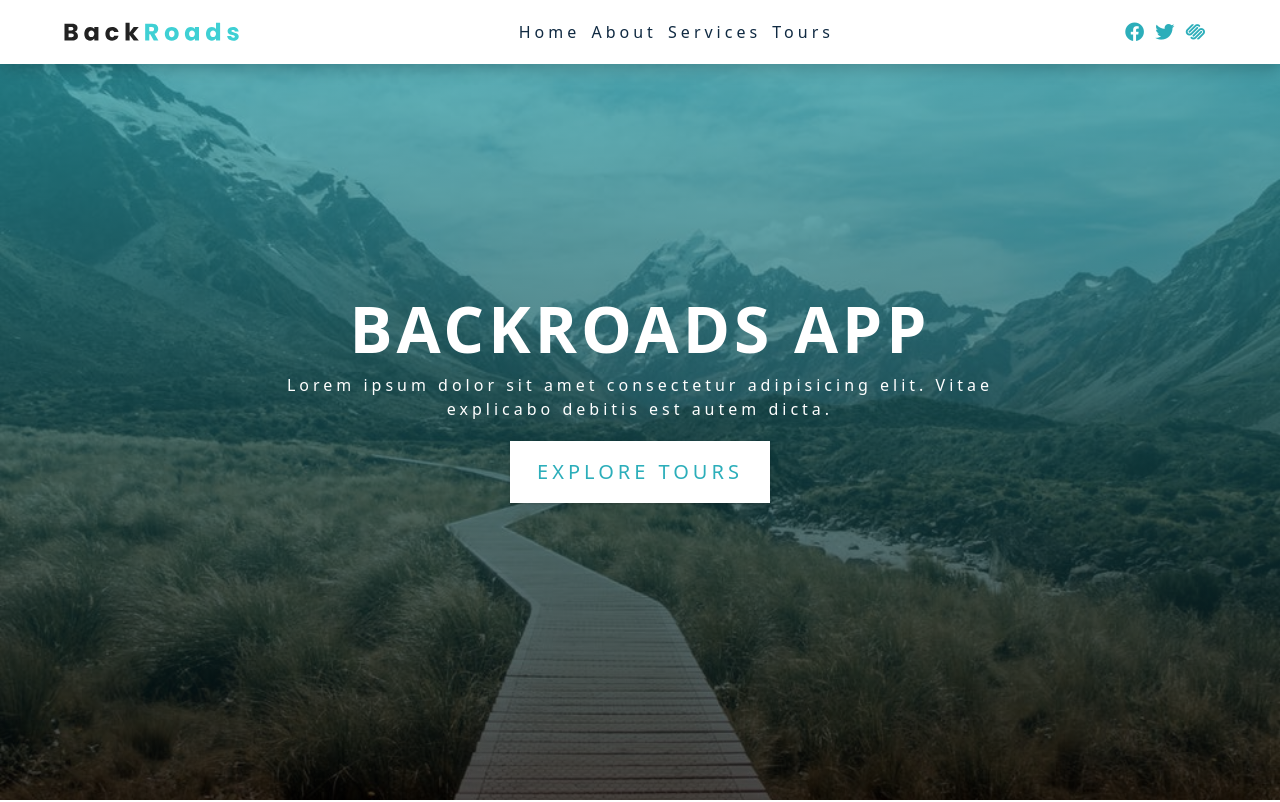
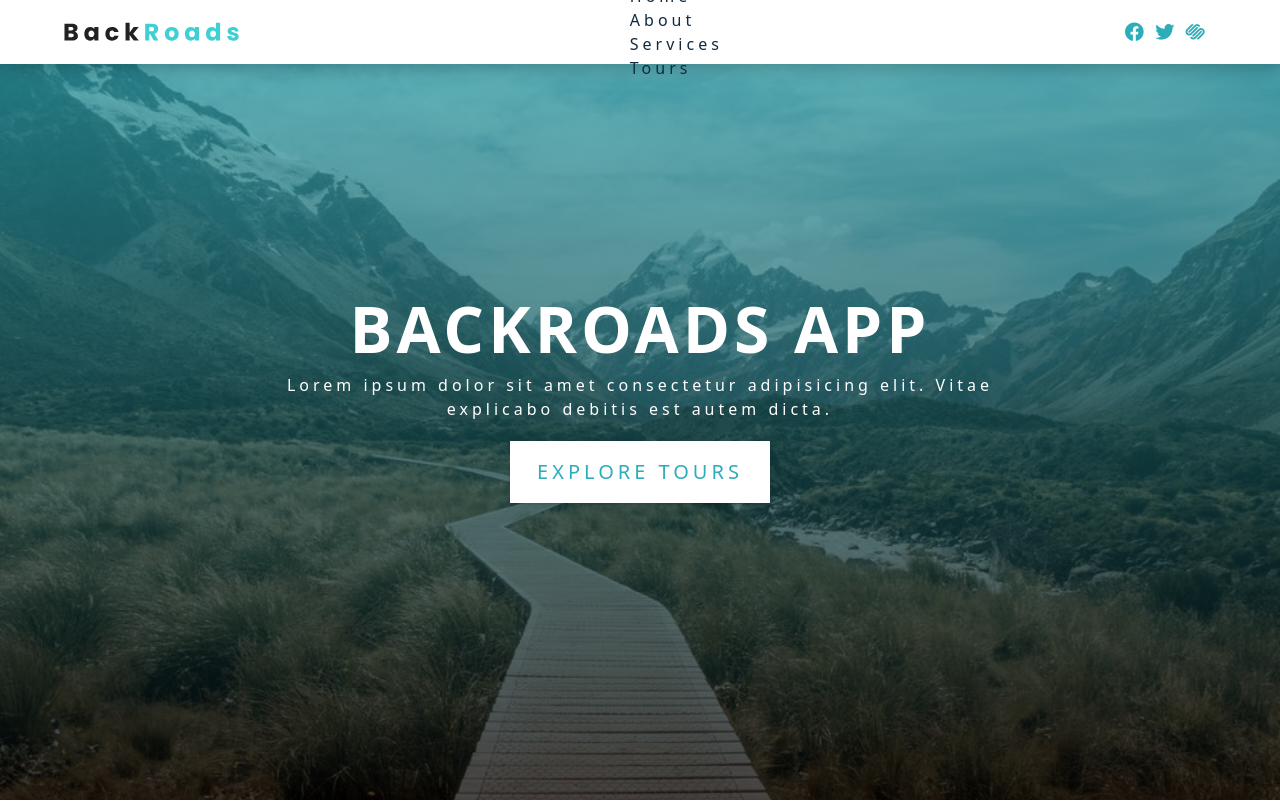
Before and after one commit to isnendyankp/backroads, a React (Create React App) app: page / in a window 1280 px wide. Shown: the top 802 px of the page. Built offline with nearby package versions, Linux system fonts and the light colour scheme.

Commit message:
Page Links Components:  create parentClass & item Class

```diff
--- a/src/components/Footer.js
+++ b/src/components/Footer.js
@@ -1,18 +1,11 @@
-import { pageLinks, socialLinks } from '../data'
+import { socialLinks } from '../data'
+import PageLinks from './PageLinks'
 
 const Footer = () => {
   return (
     <footer className="section footer">
-      <ul className="footer-links">
-        {pageLinks.map((link)=>{
-          const {id, href, text} = link
-          return (
-               <li key={id}>
-                    <a href={href} className="footer-link">{text}</a>
-              </li>
-          )
-        })}
-      </ul>
+      <PageLinks parentClass='footer-links' itemClass='footer-link' />
+
       <ul className="footer-icons">
         {socialLinks.map((link) => {
           const {id, href, icon} = link
--- a/src/components/Navbar.js
+++ b/src/components/Navbar.js
@@ -13,7 +13,7 @@ const Navbar = () => {
           </button>
         </div>
 
-        <PageLinks />
+        <PageLinks parentClasss='nav-links' itemClass='nav-link' />
 
         <ul className="nav-icons">
            {
--- a/src/components/PageLinks.js
+++ b/src/components/PageLinks.js
@@ -1,12 +1,12 @@
 import { pageLinks } from '../data'
 
-const PageLinks = () => {
+const PageLinks = ({ parentClass, itemClass }) => {
   return (
-    <ul className="nav-links" id="nav-links">
+    <ul className={parentClass} id="nav-links">
           {pageLinks.map((link) => {
               return (
                 <li key={link.id}>
-                  <a href={link.href} className='nav-link'>
+                  <a href={link.href} className={itemClass}>
                     {link.text}
                   </a>
                 </li>
```
